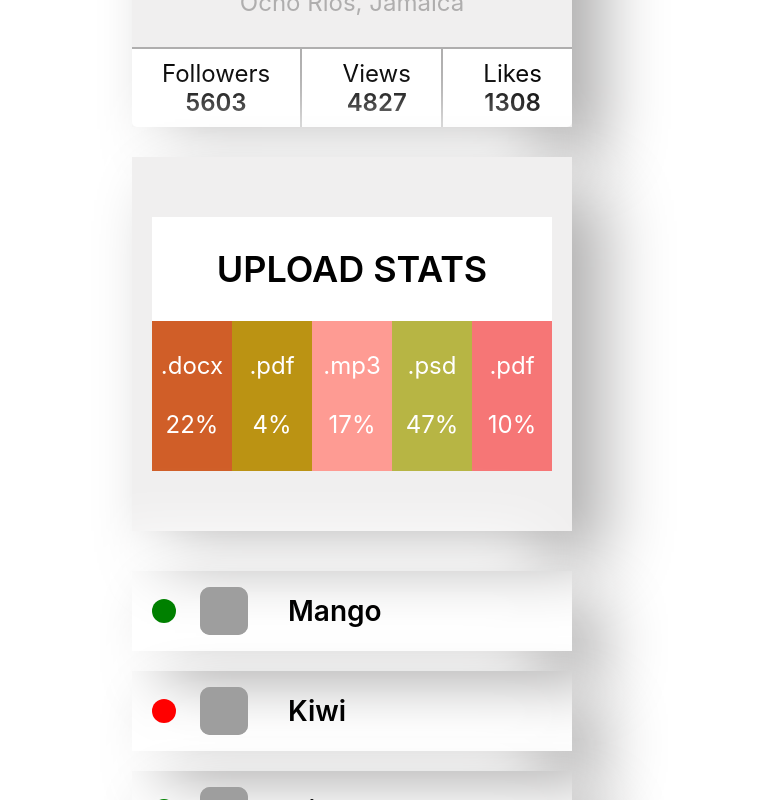
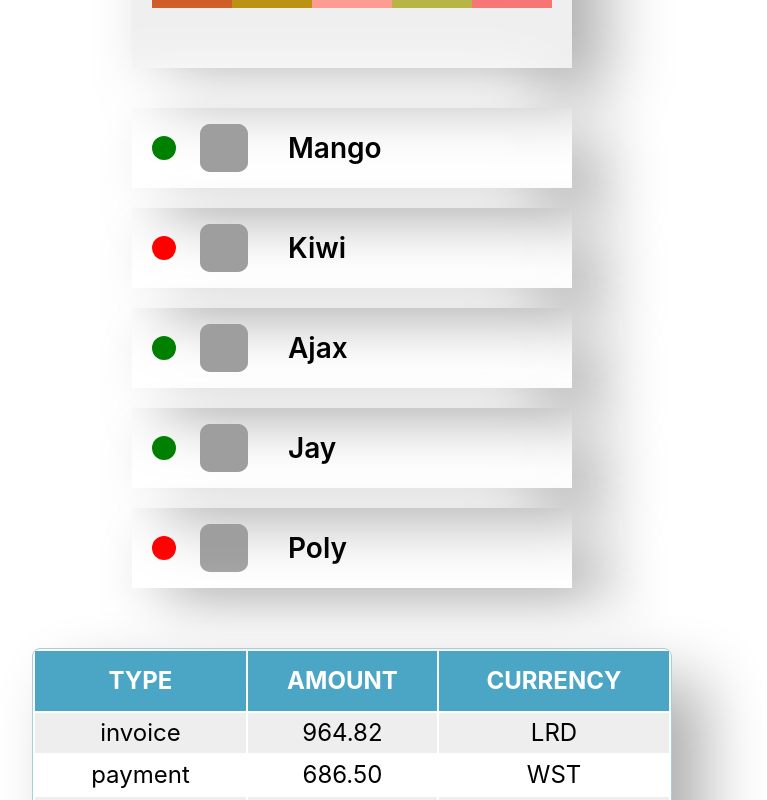
Before and after one commit to Bonadea1008/goit-react-hw-01-components, a React (Create React App) app: page / in a window 1280 px wide. Shown: the top 800 px of the page, without its empty margins (288-1055 px from the left). Built offline with nearby package versions, Linux system fonts and the light colour scheme; grey boxes are pictures that could not be loaded.

Commit message:
Add task 4 table of transactions

```diff
--- a/src/components/App.jsx
+++ b/src/components/App.jsx
@@ -4,6 +4,8 @@
 import data from '../json/data';
 import { FriendList } from './FriendList/FriendList';
 import friends from '../json/friends';
+import { TransactionHistory } from './TransactionHistory/TransactionHistory';
+import transactions from '../json/transactions';
 
 export const App = () => {
   return (
@@ -27,6 +29,7 @@
       />
       <Statistics title="Upload stats" stats={data} />
       <FriendList friends={friends} />
+      <TransactionHistory items={transactions} />
     </div>
   );
 };
--- /dev/null
+++ b/src/components/TransactionHistory/TransactionHistory.jsx
@@ -0,0 +1,19 @@
+import css from './TransactionHistory.module.css';
+import { TransactionHistoryItem } from './TransactionHistoryItem';
+
+export const TransactionHistory = ({ items }) => {
+  return (
+    <table className={css.transactionHistory}>
+      <thead>
+        <tr>
+          <th>Type</th>
+          <th>Amount</th>
+          <th>Currency</th>
+        </tr>
+      </thead>
+      <tbody>
+        <TransactionHistoryItem items={items} />
+      </tbody>
+    </table>
+  );
+};
--- /dev/null
+++ b/src/components/TransactionHistory/TransactionHistory.module.css
@@ -0,0 +1,21 @@
+.transactionHistory {
+  width: 640px;
+  margin: 0 auto;
+  margin-top: 20px;
+  font-size: 24px;
+  font-weight: normal;
+  border: 1px solid #a5cfde;
+  border-radius: 8px;
+  box-shadow: 32px 32px 64px #afaeae, -32px -32px 64px #ffffff;
+}
+
+.transactionHistory > thead {
+  text-transform: uppercase;
+  color: #ffffff;
+  height: 60px;
+  background-color: #4ba6c6;
+}
+
+.transactionHistory > tbody {
+  text-align: center;
+}
--- /dev/null
+++ b/src/components/TransactionHistory/TransactionHistoryItem.jsx
@@ -0,0 +1,25 @@
+import PropTypes from 'prop-types';
+import css from './TransactionHistoryItem.module.css';
+
+export const TransactionHistoryItem = ({ items }) => {
+  return items.map(({ id, type, amount, currency }) => {
+    return (
+      <tr className={css.row} key={id}>
+        <td>{type}</td>
+        <td>{amount}</td>
+        <td>{currency}</td>
+      </tr>
+    );
+  });
+};
+
+TransactionHistoryItem.propTypes = {
+  items: PropTypes.arrayOf(
+    PropTypes.exact({
+      id: PropTypes.string.isRequired,
+      type: PropTypes.string.isRequired,
+      amount: PropTypes.string.isRequired,
+      currency: PropTypes.string.isRequired,
+    })
+  ),
+};
--- /dev/null
+++ b/src/components/TransactionHistory/TransactionHistoryItem.module.css
@@ -0,0 +1,7 @@
+.row {
+  height: 40px;
+}
+
+.row:nth-child(odd) {
+  background-color: #eee;
+}
--- /dev/null
+++ b/src/json/transactions.json
@@ -0,0 +1,122 @@
+[
+  {
+    "id": "1e0700a2-5183-4291-85cc-2065a036a683",
+    "type": "invoice",
+    "amount": "964.82",
+    "currency": "LRD"
+  },
+  {
+    "id": "a30f821b-4d25-4ff0-abdd-e340b3f0dd2b",
+    "type": "payment",
+    "amount": "686.50",
+    "currency": "WST"
+  },
+  {
+    "id": "44dca67a-8e5a-4798-bf8e-b15efd4e1abd",
+    "type": "invoice",
+    "amount": "828.62",
+    "currency": "UGX"
+  },
+  {
+    "id": "ea8ed3dc-2b68-4a53-905a-53ecb0adef33",
+    "type": "withdrawal",
+    "amount": "527.80",
+    "currency": "ALL"
+  },
+  {
+    "id": "ea76146a-0b00-4b80-bc02-a8c822176712",
+    "type": "withdrawal",
+    "amount": "371.43",
+    "currency": "MUR"
+  },
+  {
+    "id": "63ca02f9-d637-46b5-9237-f3b24425e029",
+    "type": "payment",
+    "amount": "862.44",
+    "currency": "AUD"
+  },
+  {
+    "id": "ed0263e8-59a5-4bf1-87e0-2bb88e53dc34",
+    "type": "withdrawal",
+    "amount": "907.00",
+    "currency": "GEL"
+  },
+  {
+    "id": "6013bad0-750c-4691-8bc2-d8f2b43969c4",
+    "type": "withdrawal",
+    "amount": "352.52",
+    "currency": "UGX"
+  },
+  {
+    "id": "252c7be4-8b06-4fa7-8d42-61fb835b70d5",
+    "type": "payment",
+    "amount": "388.98",
+    "currency": "TOP"
+  },
+  {
+    "id": "4eaab41b-b967-40ac-82ed-85fc66f646f1",
+    "type": "deposit",
+    "amount": "103.10",
+    "currency": "BWP"
+  },
+  {
+    "id": "9648a350-8469-42d5-8bf3-18090de5fe67",
+    "type": "withdrawal",
+    "amount": "322.32",
+    "currency": "MRO"
+  },
+  {
+    "id": "9c5c25fb-1a95-4b2f-8d1f-4c4426d677cc",
+    "type": "invoice",
+    "amount": "14.79",
+    "currency": "PYG"
+  },
+  {
+    "id": "43ef232c-80e9-4d6f-b48a-b22405620de3",
+    "type": "payment",
+    "amount": "904.86",
+    "currency": "CHF"
+  },
+  {
+    "id": "5161682e-e620-4019-ab0a-24ceb10fbd20",
+    "type": "withdrawal",
+    "amount": "307.08",
+    "currency": "NOK"
+  },
+  {
+    "id": "7b119d71-42e6-4c42-a141-6818b07bb9ff",
+    "type": "invoice",
+    "amount": "275.07",
+    "currency": "AWG"
+  },
+  {
+    "id": "a4f65722-65c4-4c28-b1f4-b8ed988bb205",
+    "type": "deposit",
+    "amount": "213.10",
+    "currency": "STD"
+  },
+  {
+    "id": "c6e5784b-0ca3-48d6-86e5-b5128af5a523",
+    "type": "invoice",
+    "amount": "116.11",
+    "currency": "CUP CUC"
+  },
+  {
+    "id": "c9ebed6a-3a02-4b49-ac0d-0534b51f2bfd",
+    "type": "invoice",
+    "amount": "878.67",
+    "currency": "HKD"
+  },
+  {
+    "id": "a4a98b0e-b22c-438b-9f83-de2df52110c8",
+    "type": "invoice",
+    "amount": "725.03",
+    "currency": "UYU UYI"
+  },
+  {
+    "id": "b39bfa7a-0166-4c47-94d6-87d20590f746",
+    "type": "payment",
+    "amount": "405.45",
+    "currency": "MDL"
+  }
+]
```
